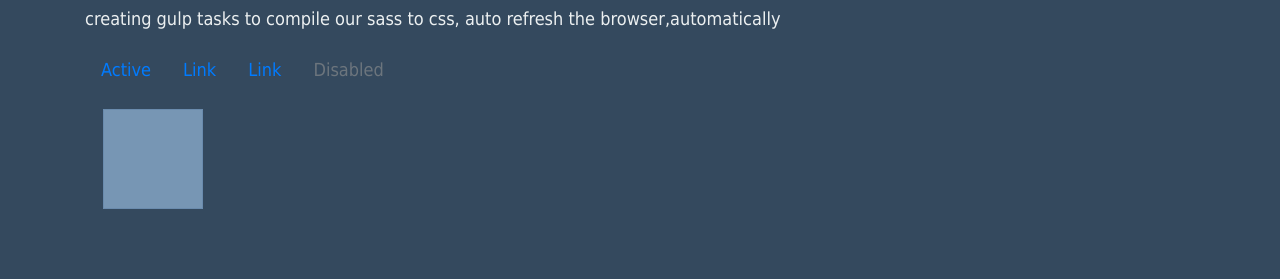
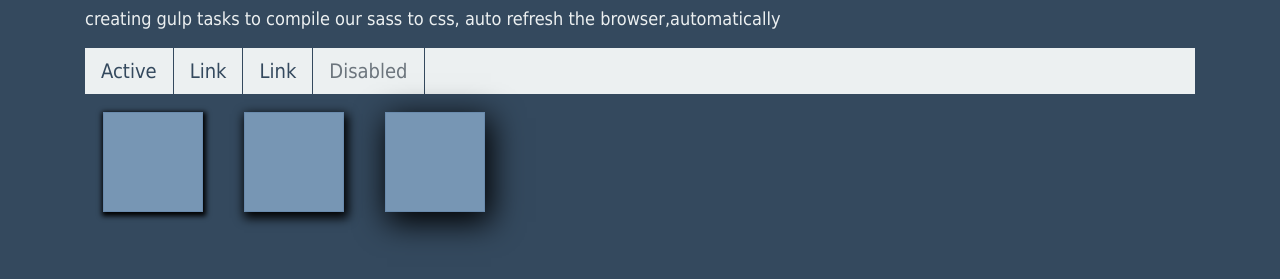
Before and after one commit to YichiZhang1112/mtm6330-week-5, a website: page index.html in a window 1280 px wide. Shown: the part 51-330 px from the top of the page. Drawn offline with nearby package versions, Linux system fonts and the light colour scheme.

Commit message:
added sass mixin

```diff
--- a/scss/_variables.scss
+++ b/scss/_variables.scss
@@ -1,6 +1,6 @@
 $fonts-text: Tahoma, Helvetica, Arial, sans-serif;
 $fonts-heading: "Times New Roman", serif;
-$asphait: #34495e;
+$asphalt: #34495e;
 $clouds: #ecf0f1;
 $text-font-size: 18px !default;
-$nav-dorder-side: right;
+$nav-border-side: right;
--- a/scss/main.scss
+++ b/scss/main.scss
@@ -14,7 +14,7 @@
 
 body{
   font-family: $fonts-text;
-  background-color: $asphait;
+  background-color: $asphalt;
   color: $clouds;
   font-size: $text-font-size;
 }
@@ -27,12 +27,15 @@ h1,h2,h3,h4,h5,h6{
   width: 100px;
   height: 100px;
   margin: $text-font-size;
-  background-color: lighten($asphait, 30%);
-  border: 1px solid lighten($asphait, 26%);
+  background-color: lighten($asphalt, 30%);
+  border: 1px solid lighten($asphalt, 26%);
 }
 .shape1{
   @extend .shape;
   @include liftUp(high);
+  &:hover{
+    @include liftUp(highest);
+  }
 }
 .shape2{
   @extend .shape;
@@ -42,3 +45,24 @@ h1,h2,h3,h4,h5,h6{
   @extend .shape;
   @include liftUp(highest);
 }
+nav{
+  $text-font-size: 20px;
+  font-size: $text-font-size;
+  background-color: $clouds;
+  ul{
+    li{
+      display: inline-block;
+      a{
+        display: block;
+        padding: $text-font-size;
+        color: $asphalt;
+        border-#{$nav-border-side}: 1px solid $asphalt;
+        transition: all 300ms ease-in-out;
+        &:hover, &:focus{
+          color: $clouds;
+          background-color: $asphalt;
+        }
+      }
+    }
+  }
+}
```
Also changed, not shown: css/main.css, css/min/main.css.
